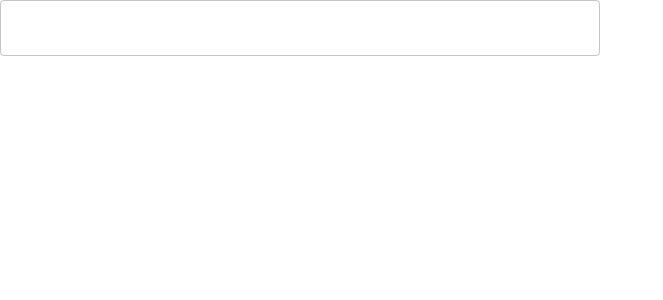
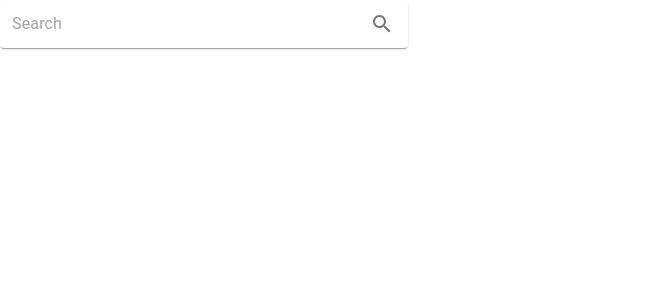
Before and after one commit to GeekAlexis/search-engine, a React (Create React App) app in the folder client/: page / in a window 1280 px wide. Shown: the top 300 px of the page, without its empty margins (0-663 px from the left). Built offline with nearby package versions, Linux system fonts and the light colour scheme.

Commit message:
add search box and basic router

```diff
--- a/client/package.json
+++ b/client/package.json
@@ -41,6 +41,7 @@
   },
   "devDependencies": {
     "eslint": "^8.13.0",
-    "eslint-plugin-react": "^7.29.4"
+    "eslint-plugin-react": "^7.29.4",
+    "react-router-dom": "^6.3.0"
   }
 }
--- a/client/src/App.js
+++ b/client/src/App.js
@@ -1,13 +1,18 @@
-import Index from './components/Index';
+import React, { useState, useEffect } from "react";
+import { BrowserRouter as Router, Route, Routes } from "react-router-dom";
+import Index from "./components/Index";
+import Results from "./components/Results";
 
-
-import './App.css';
+import "./App.css";
 
 function App() {
   return (
-    <div className="App">
-      <Index/>
-    </div>
+    <Router>
+      <Routes>
+        <Route exact path="/" element={<Index />} />
+        <Route path="/search" element={<Results />} />
+      </Routes>
+    </Router>
   );
 }
 
--- a/client/src/components/Results.js
+++ b/client/src/components/Results.js
@@ -0,0 +1,8 @@
+import React, { useState, useEffect } from "react";
+import Search from "./Search";
+
+function Results() {
+  return "results";
+}
+
+export default Results;
--- a/client/src/components/Search.js
+++ b/client/src/components/Search.js
@@ -1,24 +1,47 @@
 import React, { useState, useEffect } from "react";
-import Box from "@mui/material/Box";
-import TextField from "@mui/material/TextField";
+import { useNavigate } from "react-router-dom";
 import Paper from "@mui/material/Paper";
 import InputBase from "@mui/material/InputBase";
-import Divider from "@mui/material/Divider";
 import IconButton from "@mui/material/IconButton";
 import SearchIcon from "@mui/icons-material/Search";
 
 function Search() {
   const [query, setQuery] = useState("");
+  const navigate = useNavigate();
+
+  function handleChange(e) {
+    setQuery(e.target.value);
+  }
+
+  function handleEnter(e) {
+    if (e.key === "Enter") {
+      if (query.length > 0) {
+        navigate("/search?q=" + query);
+      }
+    }
+  }
+
+  function handleSearch() {
+    if (query.length > 0) {
+      navigate("/search?q=" + query);
+    }
+  }
 
   return (
-    <Box
-      sx={{
-        width: 600,
-        maxWidth: "100%",
-      }}
+    <Paper
+      component="form"
+      sx={{ p: "2px 4px", display: "flex", alignItems: "center", width: 400 }}
     >
-      <TextField fullWidth id="input" />
-    </Box>
+      <InputBase
+        sx={{ ml: 1, flex: 1 }}
+        placeholder="Search"
+        onChange={handleChange}
+        onKeyDown={handleEnter}
+      />
+      <IconButton type="submit" sx={{ p: "10px" }} onClick={handleSearch}>
+        <SearchIcon />
+      </IconButton>
+    </Paper>
   );
 }
 
```
Also changed, not shown: client/src/components/Record.js (added), client/src/components/Result.js (deleted), 1 other file (tests, documents, lock files or other folders).
